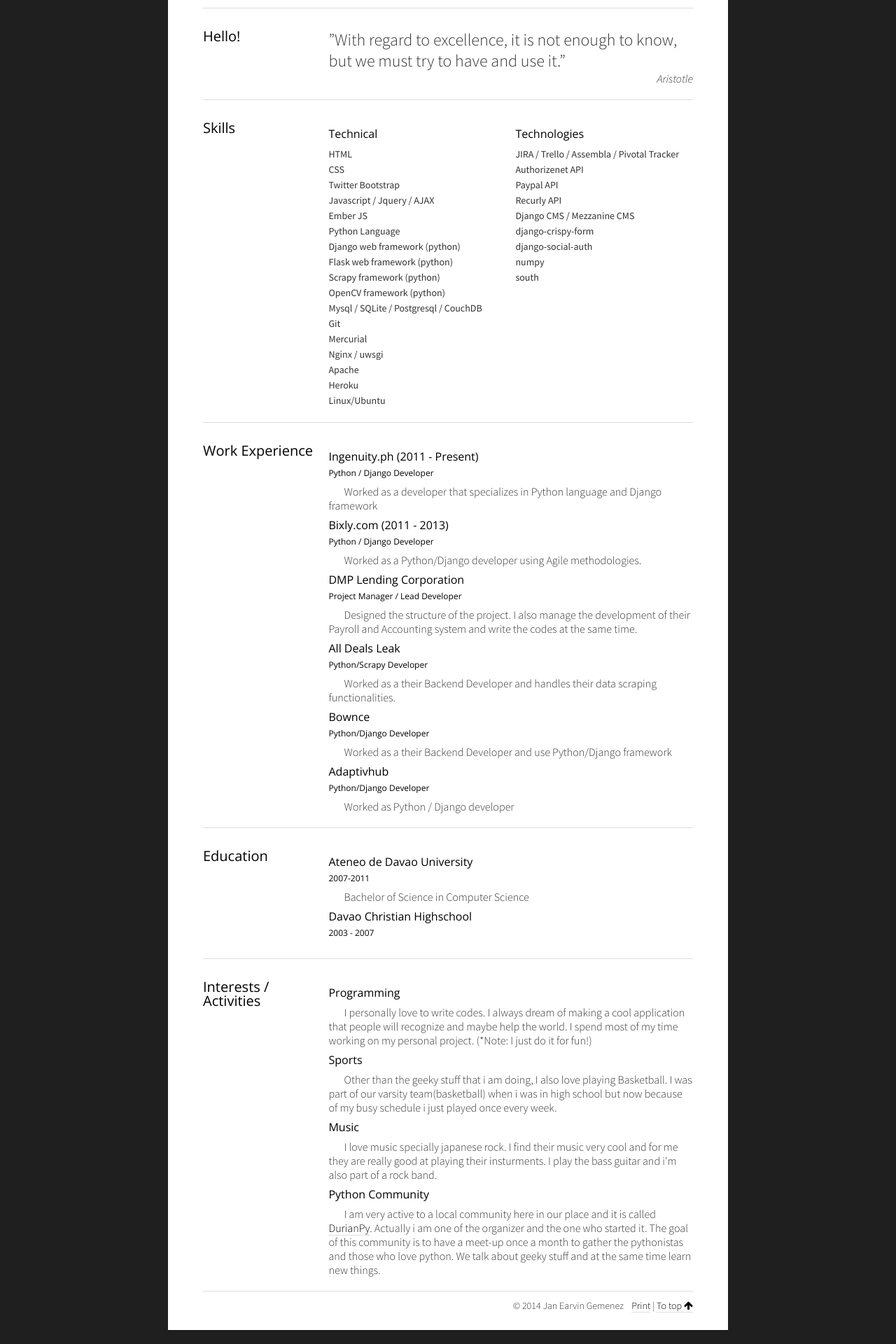
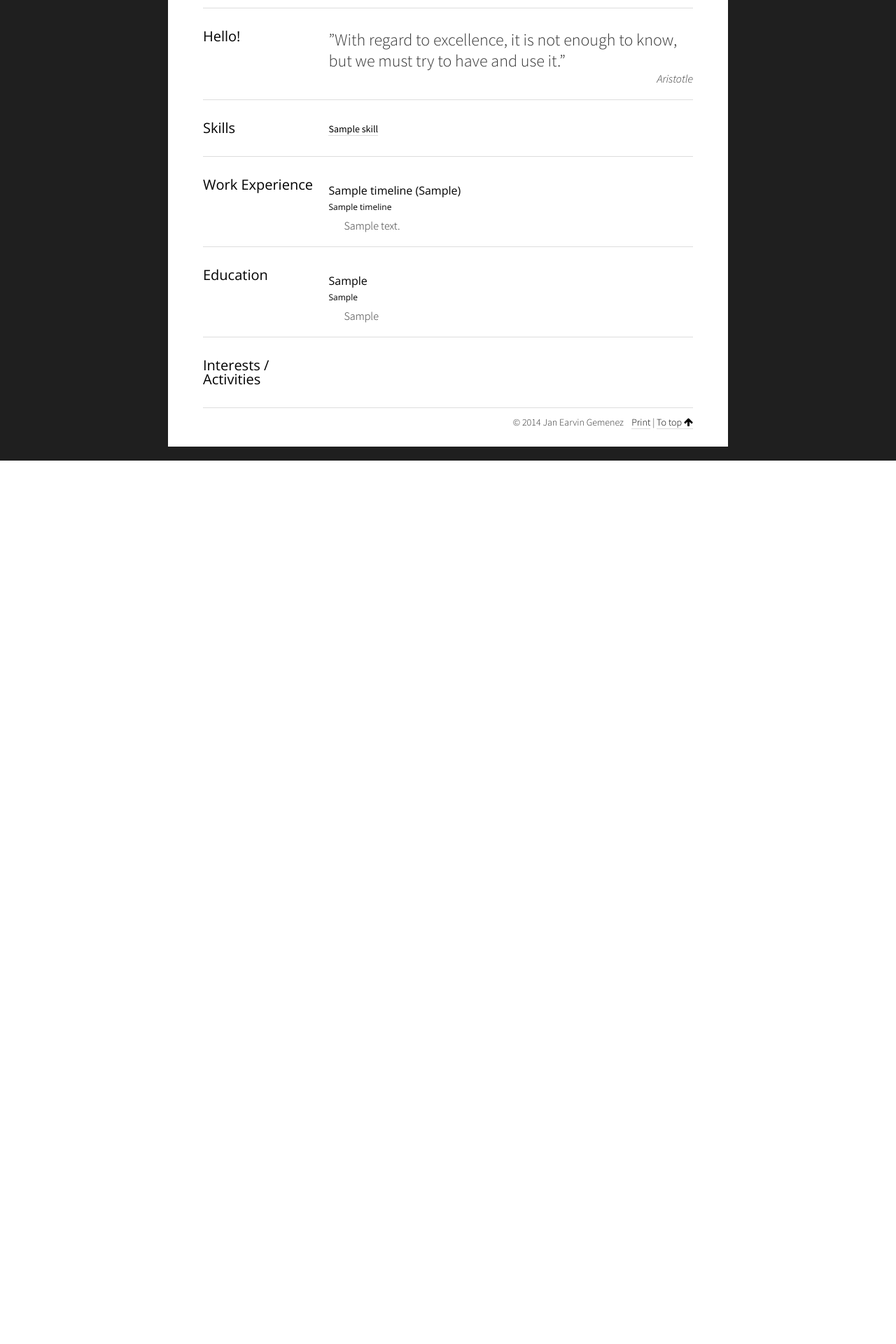
Before and after one commit to earvingemenez/earvingemenez, a Django app: a page that uses templates/main/resume.html in a window 1280 px wide. Shown: the part 210-2130 px from the top of the page at 70% size. After the commit the page ends 868 px from the top, so only its background shows below. Run offline with Django 3.2, Linux system fonts and the light colour scheme; tables that the repository leaves empty hold one stand-in row (values such as "Sample post").

Commit message:
modify the cv page and made it dynamic

```diff
--- a/main/views.py
+++ b/main/views.py
@@ -7,7 +7,7 @@
 from django.shortcuts import render
 from django.views.generic import TemplateView
 
-from portfolio.models import Timeline
+from portfolio.models import Timeline, Skill, Education, Interest
 from .forms import ContactForm
 
 
@@ -30,6 +30,15 @@
     context = {}
 
     def get(self, *args, **kwargs):
+        # Work experience
+        self.context['timeline'] = Timeline.objects.all().order_by('-position')
+        # Skillset
+        self.context['skills'] = Skill.objects.all()
+        # Education
+        self.context['education'] = Education.objects.all().order_by('-id')
+        # Interests
+        self.context['Interests'] = Interest.objects.all()
+
         return render(self.request, self.template_name, self.context)
 
 
--- a/templates/main/index.html
+++ b/templates/main/index.html
@@ -184,7 +184,7 @@
                 <div class="row">
                     <div class="col-lg-12 text-center">
                         <h2 class="section-heading">Timeline</h2>
-                        <h3 class="section-subheading text-muted">My work experience. click <a href="{% url 'resume_view' %}">HERE</a> to see my skillsets</h3>
+                        <h3 class="section-subheading text-muted">My work experience. click <a href="{% url 'resume_view' %}">HERE</a> to see my skillset</h3>
                     </div>
                 </div>
                 <div class="row">
--- a/templates/main/resume.html
+++ b/templates/main/resume.html
@@ -74,37 +74,16 @@
                 <div class="span9">
                     <div class="row-fluid skills">
                         <ul class="span6">
-                            <li><h4>Technical</h4></li>
-                            <li><strong>HTML</strong></li>
-                            <li><strong>CSS</strong></li>
-                            <li><strong>Twitter Bootstrap</strong></li>
-                            <li><strong>Javascript / Jquery / AJAX</strong></li>
-                            <li><strong>Ember JS</strong></li>
-                            <li><strong>Python Language</strong></li>
-                            <li><strong>Django web framework (python)</strong></li>
-                            <li><strong>Flask web framework (python)</strong></li>
-                            <li><strong>Scrapy framework (python)</strong></li>
-                            <li><strong>OpenCV framework (python)</strong></li>
-                            <li><strong>Mysql / SQLite / Postgresql / CouchDB</strong></li>
-                            <li><strong>Git</strong></li>
-                            <li><strong>Mercurial</strong></li>
-                            <li><strong>Nginx / uwsgi</strong></li>
-                            <li><strong>Apache</strong></li>
-                            <li><strong>Heroku</strong></li>
-                            <li><strong>Linux/Ubuntu</strong></li>
+                        {% for skill in skills %}
+                            {% if forloop.counter == 20 %}
+                            </ul>
+                            <ul class="span6">
+                            {% else %}
+                                <li><strong><a href="#">{{ skill.name }}</a></strong></li>
+                            {% endif %}
+                        {% endfor %}
                         </ul>
-                        <ul class="span6">
-                            <li><h4>Technologies</h4></li>
-                            <li><strong>JIRA / Trello / Assembla / Pivotal Tracker</strong></li>
-                            <li><strong>Authorizenet API</strong></li>
-                            <li><strong>Paypal API</strong></li>
-                            <li><strong>Recurly API</strong></li>
-                            <li><strong>Django CMS / Mezzanine CMS</strong></li>
-                            <li><strong>django-crispy-form</strong></li>
-                            <li><strong>django-social-auth</strong></li>
-                            <li><strong>numpy</strong></li>
-                            <li><strong>south</strong></li>
-                        </ul>
+
                     </div>
                 </div>
             </article>
@@ -115,24 +94,11 @@
                     <h3>Work Experience</h3>
                 </header>
                 <div class="span9">
-                    <h4>Ingenuity.ph (2011 - Present)</h4>
-                    <h5>Python /  Django Developer</h5>
-                    <p>Worked as a developer that specializes in Python language and Django framework</p>
-                    <h4>Bixly.com (2011 - 2013)</h4>
-                    <h5>Python / Django Developer</h5>
-                    <p>Worked as a Python/Django developer using Agile methodologies.</p>
-                    <h4>DMP Lending Corporation</h4>
-                    <h5>Project Manager / Lead Developer</h5>
-                    <p>Designed the structure of the project. I also manage the development of their Payroll and Accounting system and write the codes at the same time.</p>
-                    <h4>All Deals Leak</h4>
-                    <h5>Python/Scrapy Developer</h5>
-                    <p>Worked as a their Backend Developer and handles their data scraping functionalities.</p>
-                    <h4>Bownce</h4>
-                    <h5>Python/Django Developer</h5>
-                    <p>Worked as a their Backend Developer and use Python/Django framework</p>
-                    <h4>Adaptivhub</h4>
-                    <h5>Python/Django Developer</h5>
-                    <p>Worked as Python / Django developer</p>
+                    {% for work in timeline %}
+                        <h4>{{ work.name }} ({{ work.year }})</h4>
+                        <h5>{{ work.job_title }}</h5>
+                        <p>{{ work.description }}</p>
+                    {% endfor %}
                 </div>
             </article>
 
@@ -142,11 +108,13 @@
                     <h3>Education</h3>
                 </header>
                 <div class="span9">
-                    <h4>Ateneo de Davao University</h4>
-                    <h5>2007-2011</h5>
-                        <p>Bachelor of Science in Computer Science</p>
-                    <h4>Davao Christian Highschool</h4>
-                    <h5>2003 - 2007</h5>
+                    {% for edu in education %}
+                    <h4>{{ edu.school }}</h4>
+                    <h5>{{ edu.year }}</h5>
+                        {% if edu.course %}
+                        <p>{{ edu.course }}</p>
+                        {% endif %}
+                    {% endfor %}
                 </div>
             </article>
 
@@ -156,14 +124,10 @@
                     <h3>Interests / Activities</h3>
                 </header>
                 <div class="span9">
-                    <h4>Programming</h4>
-                    <p>I personally love to write codes. I always dream of making a cool application that people will recognize and maybe help the world. I spend most of my time working on my personal project. (*Note: I just do it for fun!)</p>
-                    <h4>Sports</h4>
-                    <p>Other than the geeky stuff that i am doing, I also love playing Basketball. I was part of our varsity team(basketball) when i was in high school but now because of my busy schedule i just played once every week.</p>
-                    <h4>Music</h4>
-                    <p>I love music specially japanese rock. I find their music very cool and for me they are really good at playing their insturments. I play the bass guitar and i'm also part of a rock band.</p>
-                    <h4>Python Community</h4>
-                    <p>I am very active to a local community here in our place and it is called <a href="http://www.twitter.com/durianpy">DurianPy</a>. Actually i am one of the organizer and the one who started it. The goal of this community is to have a meet-up once a month to gather the pythonistas and those who love python. We talk about geeky stuff and at the same time learn new things.</p>
+                    {% for interest in interests %}
+                    <h4>{{ interest.name }}</h4>
+                    <p>{{ interest.description }}</p>
+                    {% endfor %}
                 </div>
             </article>
 
```
